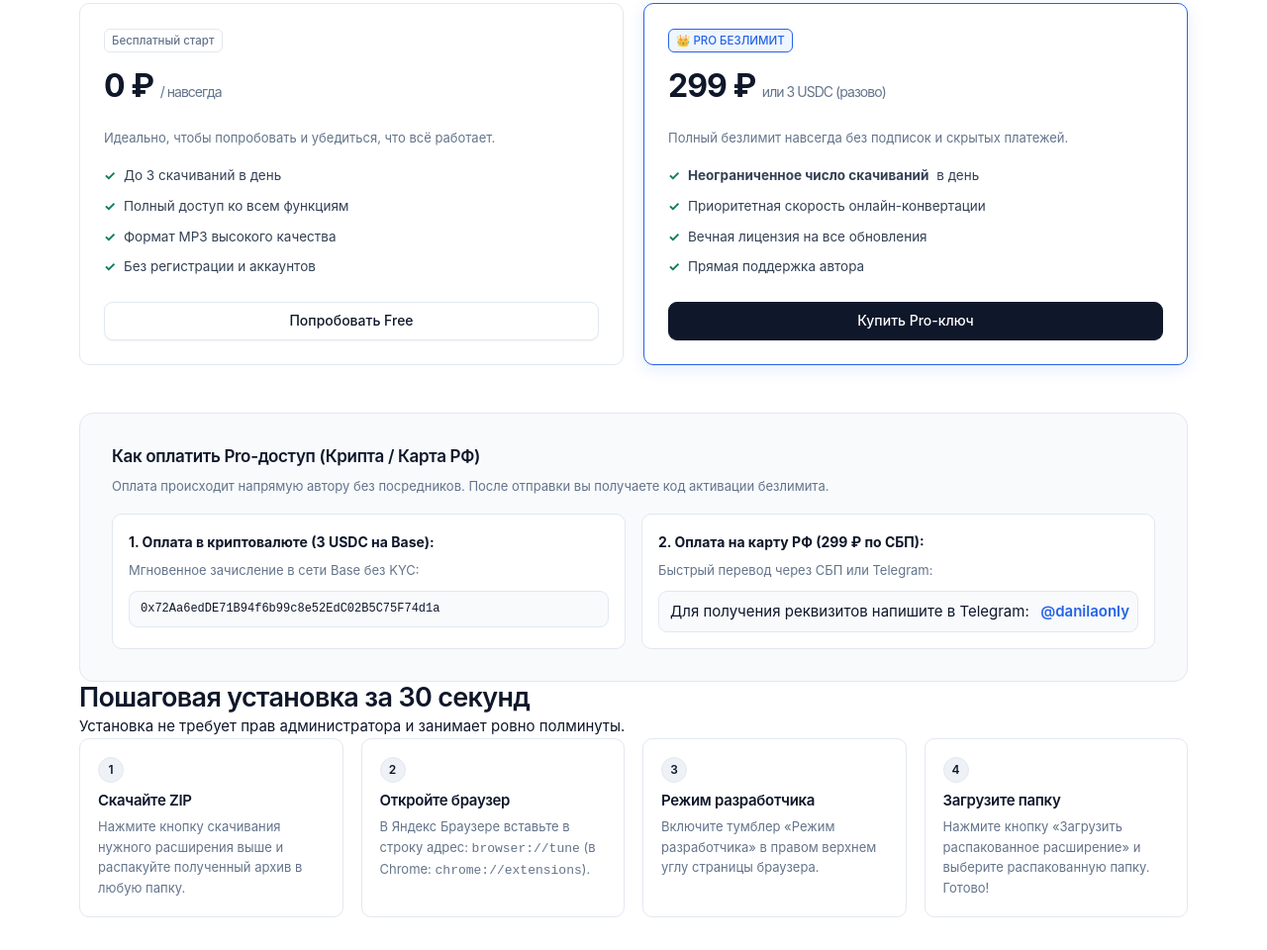
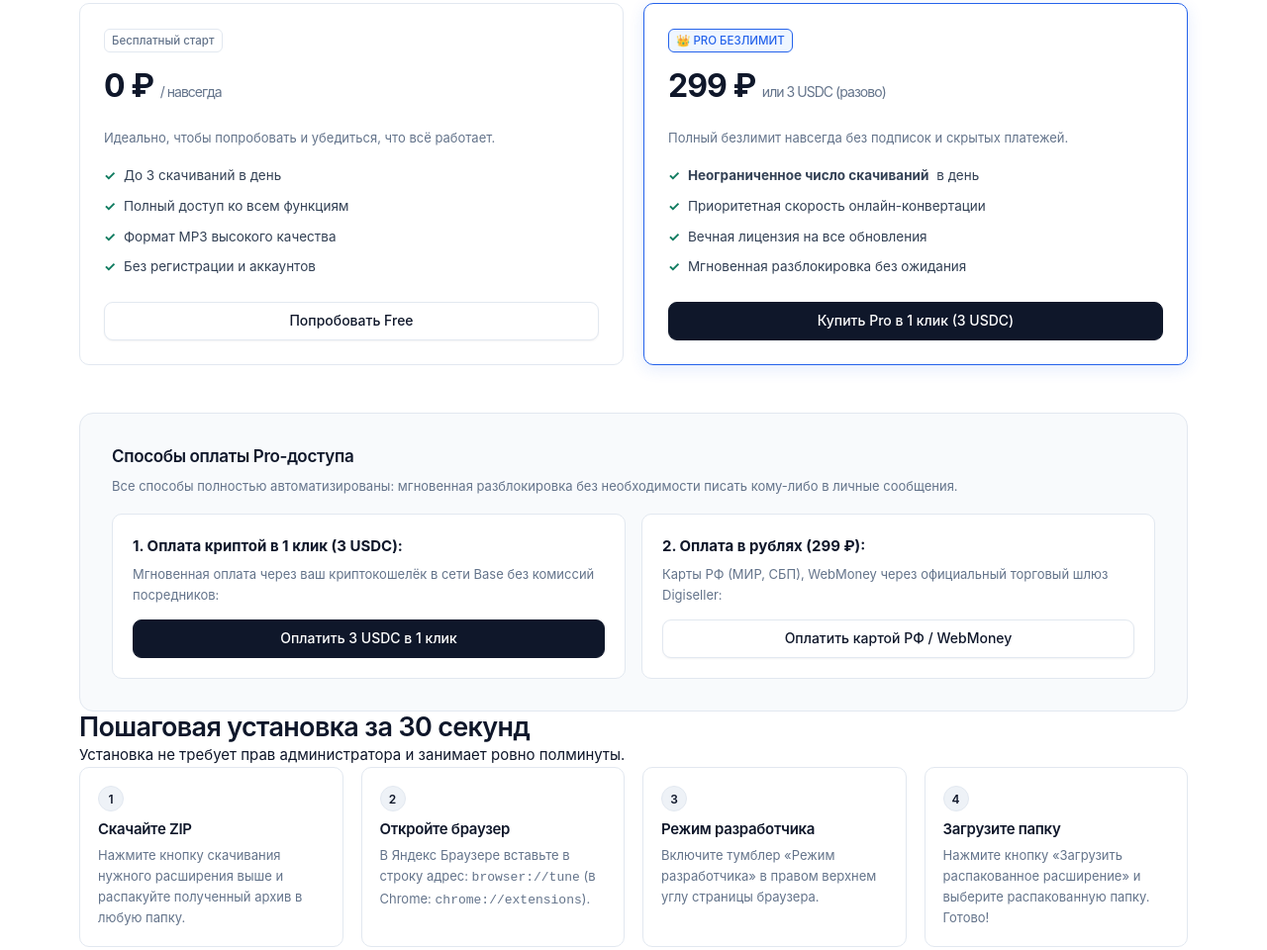
Before and after one commit to 9xj89gzrtw-hue/9xj89gzrtw-hue.github.io, a browser extension: page audio-tools/index.html in a window 1280 px wide. Shown: the part 983-1943 px from the top of the page at 99% size. Drawn offline with Linux system fonts and the light colour scheme.

Commit message:
fix(showcase): exact card styling match on index & remove personal telegram in favor of 1-click crypto and digiseller

```diff
--- a/audio-tools/index.html
+++ b/audio-tools/index.html
@@ -3,11 +3,12 @@
 <head>
 <meta charset="utf-8">
 <meta name="viewport" content="width=device-width, initial-scale=1">
-<title>AudioTools — 1-кликовое скачивание звука с видео и нейроперевода Яндекса</title>
+<title>AudioTools Studio — 1-кликовое скачивание звука с видео и нейроперевода Яндекса</title>
 <meta name="description" content="Два микро-расширения для браузера: скачивание русской озвучки нейроперевода Яндекса в MP3 и сохранение чистого звука с YouTube в 1 клик. Free план + Pro безлимит.">
 <link rel="canonical" href="https://9xj89gzrtw-hue.github.io/audio-tools/">
 <link rel="icon" href="../assets/mark.svg" type="image/svg+xml">
 <link rel="stylesheet" href="../assets/base.css">
+<script src="../assets/unlock.js" defer></script>
 <style>
   .app-hero {
     padding: 64px 0 44px;
@@ -123,11 +124,6 @@
     font-weight: 400;
     color: var(--muted);
   }
-  .steps-guide {
-    margin-top: 48px;
-    border-top: 1px solid var(--line);
-    padding-top: 40px;
-  }
   .step-num-pill {
     display: inline-flex;
     align-items: center;
@@ -150,7 +146,7 @@
     <a class="brand" href="../">
       <svg width="22" height="22" viewBox="0 0 24 24" fill="none" stroke="currentColor" stroke-width="1.6" aria-hidden="true">
         <rect x="3.5" y="3.5" width="7" height="7" rx="1.6"></rect>
-        <rect x="13.5" y="3.5" width="7" height="7" rx="1.6"></rect>
+        <rect x="13.5" y="13.5" width="7" height="7" rx="1.6"></rect>
         <rect x="3.5" y="13.5" width="7" height="7" rx="1.6"></rect>
         <rect x="13.5" y="13.5" width="7" height="7" rx="1.6"></rect>
       </svg>
@@ -281,40 +277,45 @@
               <li><span class="check-icon">✓</span> <b>Неограниченное число скачиваний</b> в день</li>
               <li><span class="check-icon">✓</span> Приоритетная скорость онлайн-конвертации</li>
               <li><span class="check-icon">✓</span> Вечная лицензия на все обновления</li>
-              <li><span class="check-icon">✓</span> Прямая поддержка автора</li>
+              <li><span class="check-icon">✓</span> Мгновенная разблокировка без ожидания</li>
             </ul>
           </div>
           <div style="margin-top: 24px;">
-            <a class="btn btn-primary" style="width: 100%;" href="#payment-details">Купить Pro-ключ</a>
+            <button class="btn btn-primary" style="width: 100%;" type="button" data-unlock data-product="audiotools" data-price="3" data-name="AudioTools Pro" data-sub="Безлимитное скачивание MP3 и закадрового перевода Яндекса">
+              Купить Pro в 1 клик (3 USDC)
+            </button>
           </div>
         </div>
       </div>
 
       <!-- Payment details box -->
       <div id="payment-details" class="pricing-block">
-        <h3 style="margin-bottom: 8px;">Как оплатить Pro-доступ (Крипта / Карта РФ)</h3>
+        <h3 style="margin-bottom: 8px;">Способы оплаты Pro-доступа</h3>
         <p class="small muted" style="margin-bottom: 18px;">
-          Оплата происходит напрямую автору без посредников. После отправки вы получаете код активации безлимита.
+          Все способы полностью автоматизированы: мгновенная разблокировка без необходимости писать кому-либо в личные сообщения.
         </p>
 
         <div style="display: grid; grid-template-columns: repeat(auto-fit, minmax(280px, 1fr)); gap: 16px;">
-          <!-- Crypto Base USDC -->
-          <div style="border: 1px solid var(--line); background: var(--bg); border-radius: var(--radius); padding: 16px;">
-            <b style="font-size: 14px;">1. Оплата в криптовалюте (3 USDC на Base):</b>
-            <p class="small muted" style="margin: 6px 0 10px;">Мгновенное зачисление в сети Base без KYC:</p>
-            <div class="pay-address">
-              <code>0x72Aa6edDE71B94f6b99c8e52EdC02B5C75F74d1a</code>
+          <!-- Crypto 1-Click Base USDC -->
+          <div style="border: 1px solid var(--line); background: var(--bg); border-radius: var(--radius); padding: 20px; display: flex; flex-direction: column; justify-content: space-between;">
+            <div>
+              <b style="font-size: 15px;">1. Оплата криптой в 1 клик (3 USDC):</b>
+              <p class="small muted" style="margin: 6px 0 14px;">Мгновенная оплата через ваш криптокошелёк в сети Base без комиссий посредников:</p>
             </div>
+            <button class="btn btn-primary" type="button" style="width: 100%;" data-unlock data-product="audiotools" data-price="3" data-name="AudioTools Pro" data-sub="Безлимитное скачивание MP3 и закадрового перевода Яндекса">
+              Оплатить 3 USDC в 1 клик
+            </button>
           </div>
 
-          <!-- Russian Card / Telegram -->
-          <div style="border: 1px solid var(--line); background: var(--bg); border-radius: var(--radius); padding: 16px;">
-            <b style="font-size: 14px;">2. Оплата на карту РФ (299 ₽ по СБП):</b>
-            <p class="small muted" style="margin: 6px 0 10px;">Быстрый перевод через СБП или Telegram:</p>
-            <div class="pay-address">
-              <span>Для получения реквизитов напишите в Telegram:</span>
-              <a href="https://t.me/danilaonly" target="_blank" style="font-weight: 600;">@danilaonly</a>
+          <!-- Digiseller / Plati.Market / WebMoney / Card -->
+          <div style="border: 1px solid var(--line); background: var(--bg); border-radius: var(--radius); padding: 20px; display: flex; flex-direction: column; justify-content: space-between;">
+            <div>
+              <b style="font-size: 15px;">2. Оплата в рублях (299 ₽):</b>
+              <p class="small muted" style="margin: 6px 0 14px;">Карты РФ (МИР, СБП), WebMoney через официальный торговый шлюз Digiseller:</p>
             </div>
+            <a class="btn btn-ghost" style="width: 100%; text-align: center;" href="https://plati.market/seller/danilaonly/1481449/" target="_blank" rel="noopener">
+              Оплатить картой РФ / WebMoney
+            </a>
           </div>
         </div>
       </div>
```
Also changed, not shown: index.html (+7 -7 lines).
